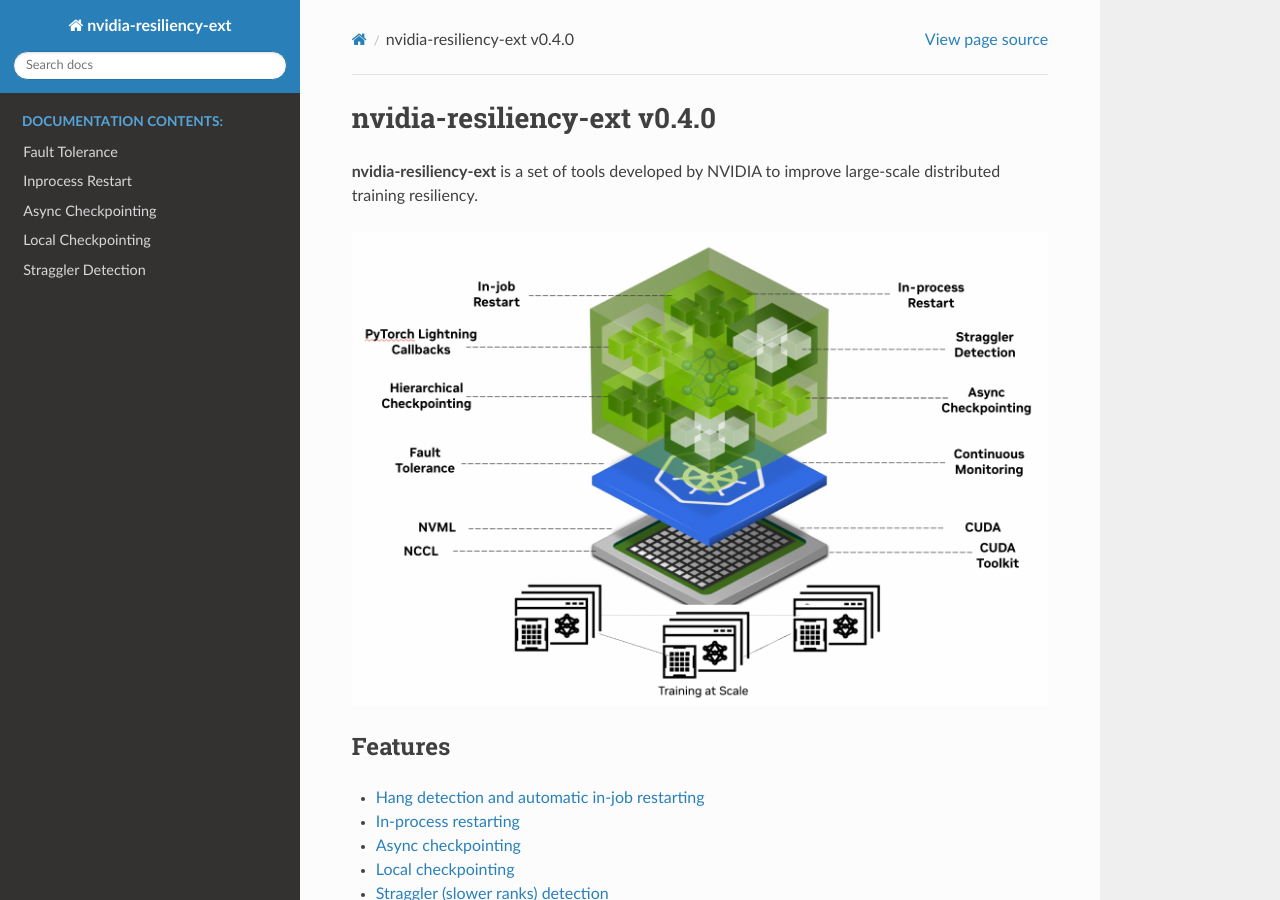
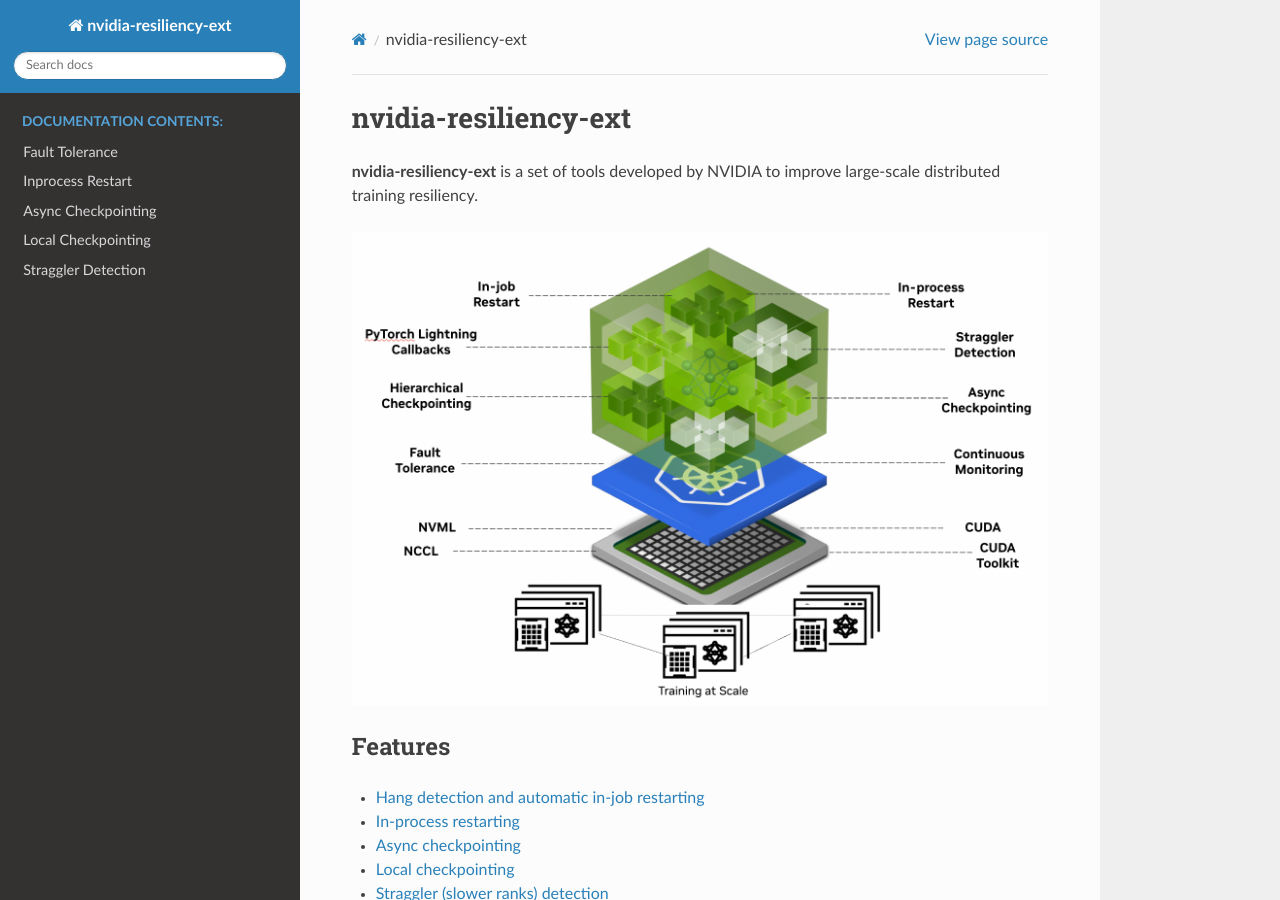
Before and after one commit to NVIDIA/nvidia-resiliency-ext, a Sphinx documentation site: the page built from docs/source/index.rst, in a window 1280 px wide and 900 px high. Built offline with Sphinx 7.4.7 and the Read the Docs theme 3.1.0, drawn with Linux system fonts in a browser that asks for light colours.

Commit message:
Bumped version to v0.4.1

```diff
--- a/docs/source/index.rst
+++ b/docs/source/index.rst
@@ -1,5 +1,5 @@
-nvidia-resiliency-ext v0.4.0
-=============================
+nvidia-resiliency-ext
+=====================
 
 **nvidia-resiliency-ext** is a set of tools developed by NVIDIA to improve large-scale distributed training resiliency.
 
--- a/pyproject.toml
+++ b/pyproject.toml
@@ -4,7 +4,7 @@
 [tool.poetry]
 name = "nvidia-resiliency-ext"
 repository = "https://github.com/NVIDIA/nvidia-resiliency-ext"
-version = "0.4.0"
+version = "0.4.1"
 description = "NVIDIA Resiliency Package"
 authors = ["NVIDIA Corporation"]
 readme = "README.md"
```
